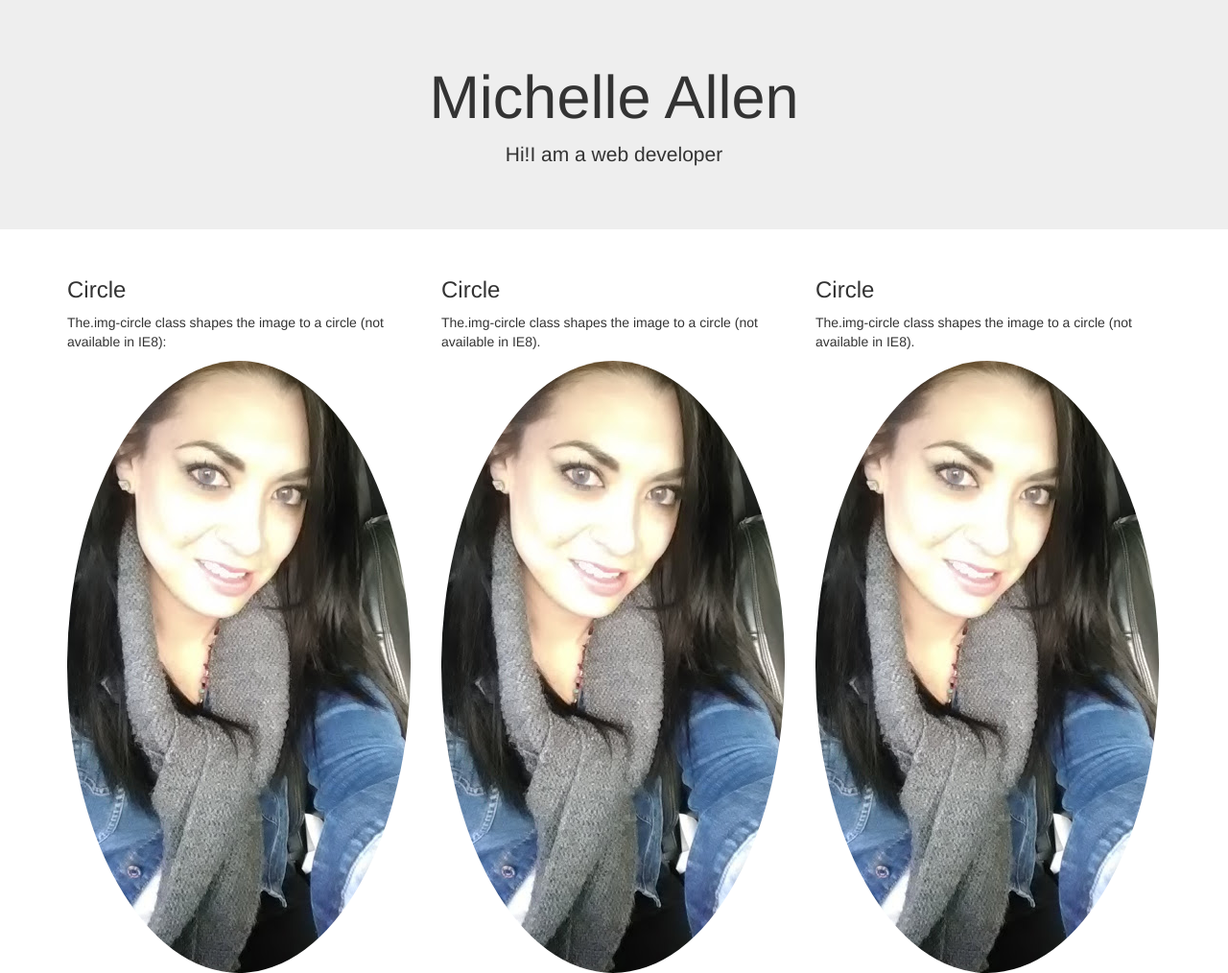
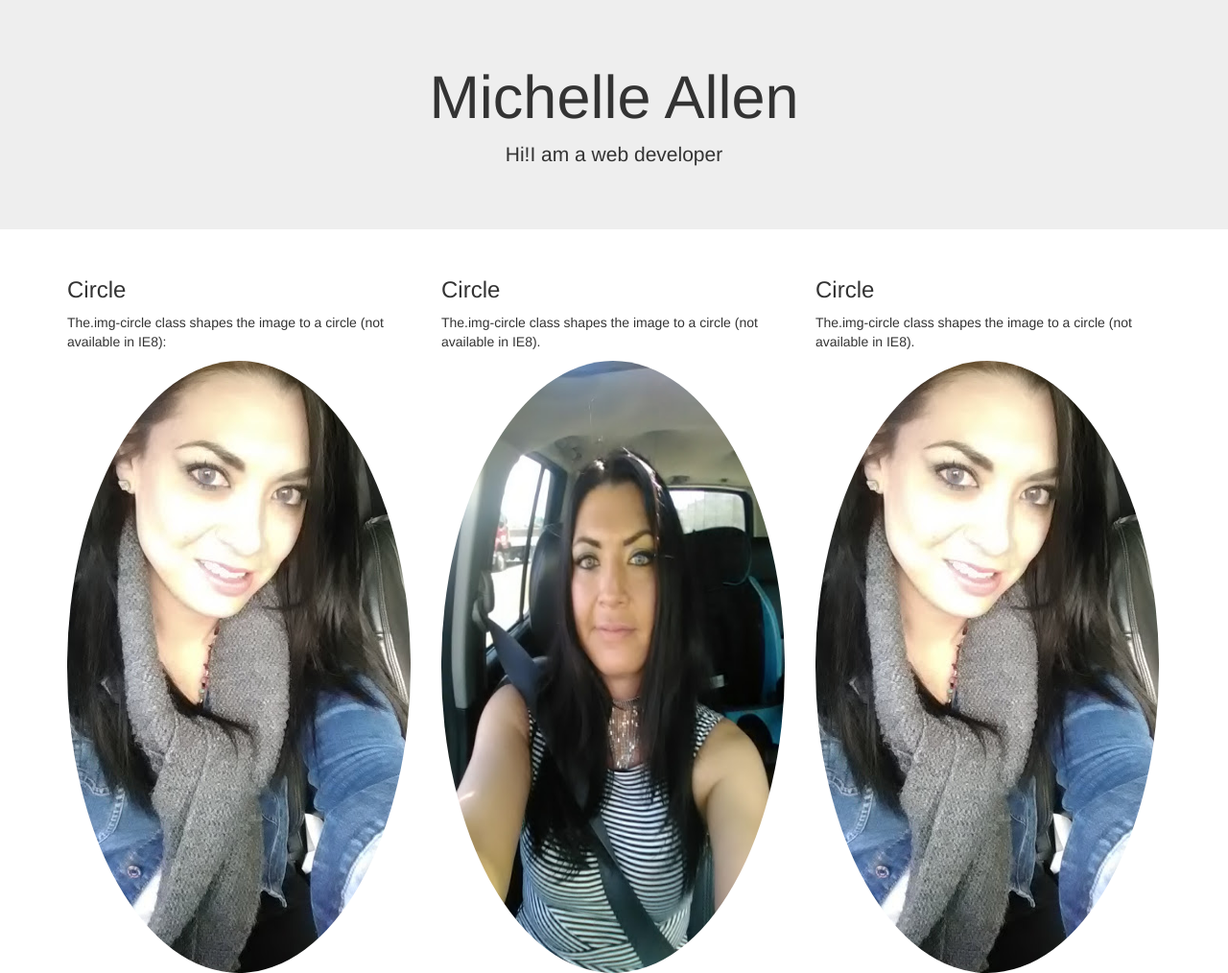
Before and after one commit to Mbojorquez2007/my-pwp-project, a PHP site: page / in a window 1280 px wide. Shown: the part 330-1344 px from the top of the page at 96% size. Run offline with PHP 8.4, Linux system fonts and the light colour scheme; some libraries are stand-ins or nearby versions.

Commit message:
adding more

```diff
--- a/public_html/documentation/index.php
+++ b/public_html/documentation/index.php
@@ -25,12 +25,12 @@
 				<div class="col-sm-4">
 					<h3>Circle</h3>
 					<p>The.img-circle class shapes the image to a circle (not available in IE8):</p>
-					<img src="image/meme.jpg" class="img-circle" alt="Cinque Terre" width="358" height="638">
+					<img src="image/meme.jpg" class="img-circle" alt="me" width="358" height="638">
 				</div>
 				<div class="col-sm-4">
 					<h3>Circle</h3>
 					<p>The.img-circle class shapes the image to a circle (not available in IE8).</p>
-					<img src="image/meme.jpg" class="img-circle" alt="Cinque Terre" width="358" height="638">
+					<img src="image/michelle.jpg" class="img-circle" alt="michelle" width="358" height="638">
 				</div>
 				<div class="col-sm-4">
 					<h3>Circle</h3>
```
Also changed, not shown: public_html/documentation/image/michelle.jpg (added).
